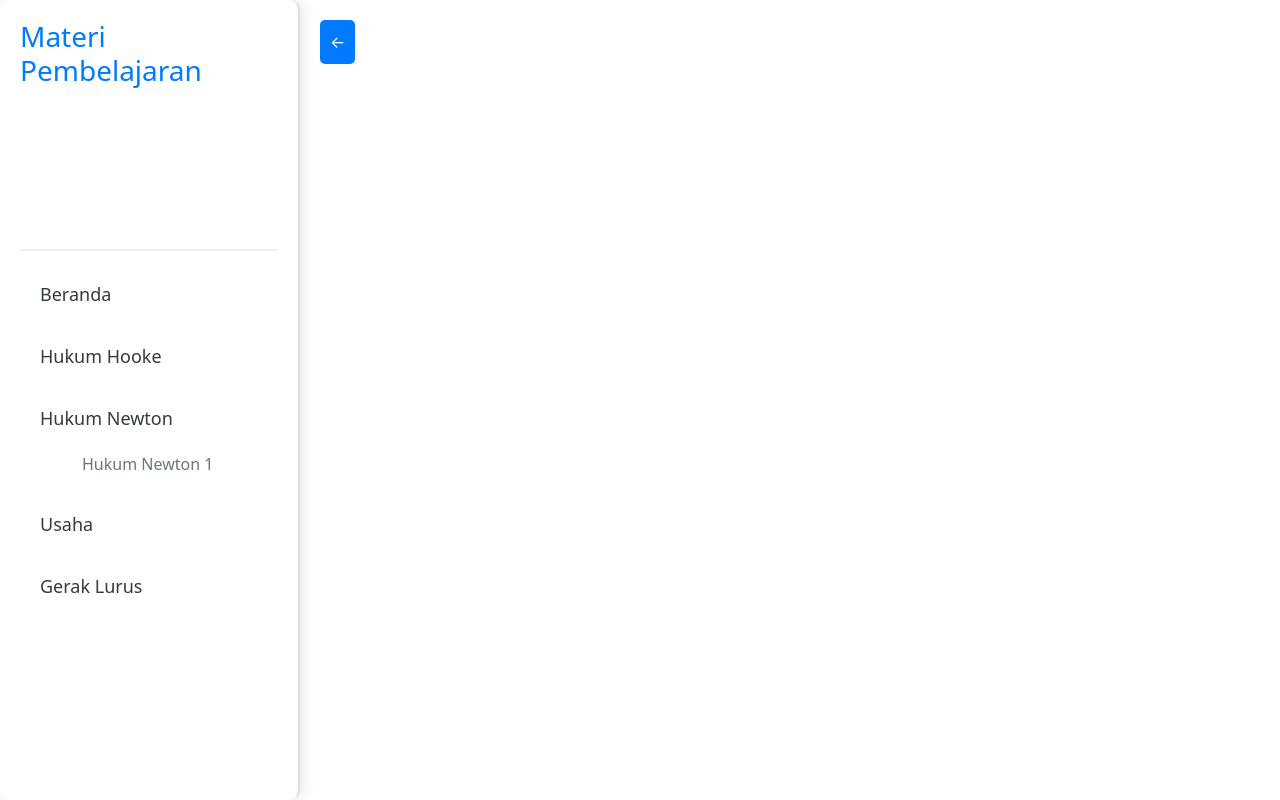
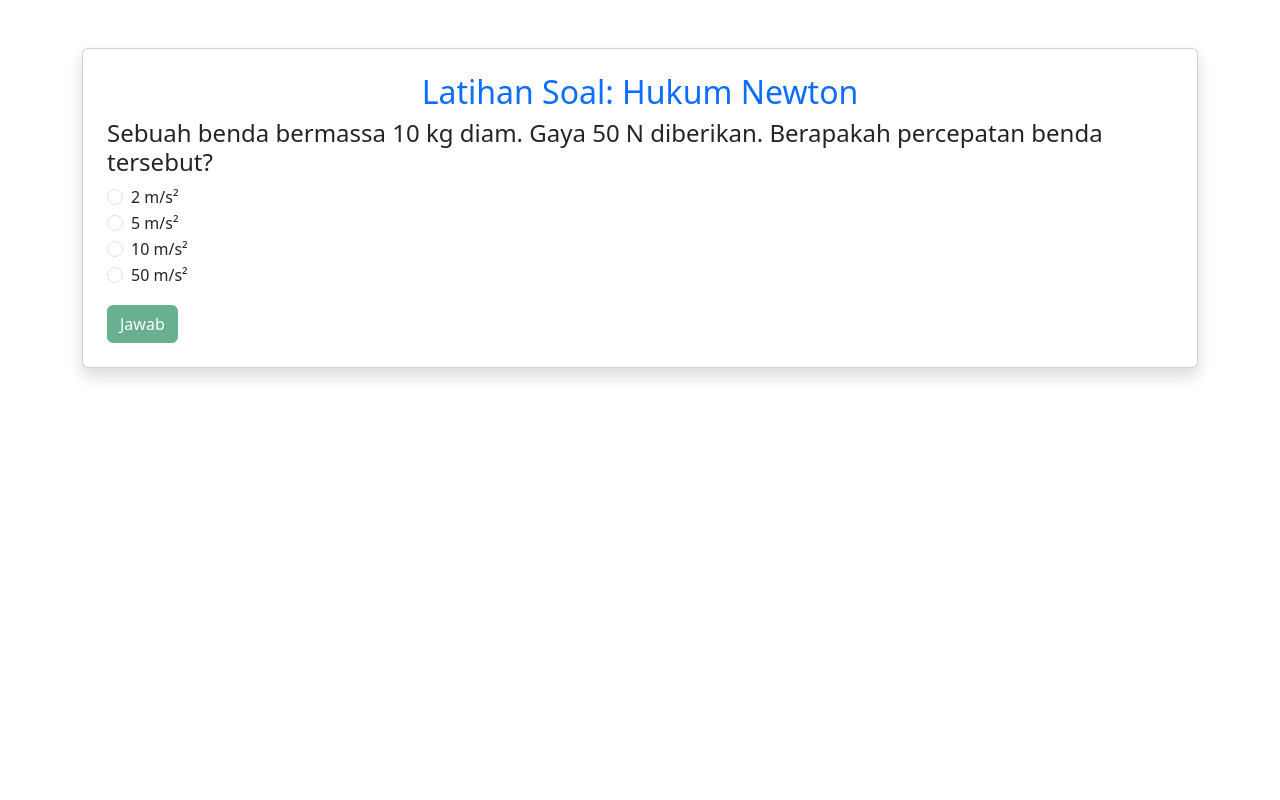
Before and after one commit to barthms/physic-SMA, a React (Create React App) app: page /latihanNewton in a window 1280 px wide. Built offline with nearby package versions, Linux system fonts and the light colour scheme.

Commit message:
menyimpan file sementara

```diff
--- a/src/App.js
+++ b/src/App.js
@@ -1,4 +1,3 @@
-// App.js
 import React from "react";
 import { BrowserRouter as Router, Route, Routes } from "react-router-dom";
 import 'bootstrap/dist/css/bootstrap.css';
@@ -6,32 +5,36 @@ import 'bootstrap/dist/css/bootstrap.css';
 import Beranda from "./pages/Beranda";
 import Newtonn from "./pages/Newtonn";
 import Newton1 from "./pages/newton1";
-import Sidebar from "./components/Sidebar";
+// import Sidebar from "./components/Sidebar";
 import Hooke from './pages/Hooke';
 import Usaha from "./pages/Usaha";
 import GerakLurus from "./pages/GerakLurus";
+import LatihanSoal from "./pages/LatihanNewton";
+import Dashboard from "./pages/Dashboard";
 
 const App = () => {
     return (
         <Router>
             <div>
-                <Sidebar />
-
+                <>
+                {/* <Sidebar /> */}
                 <div className="main-content">
                     <Routes>
-                        <Route path="/" element={<Beranda />} />
+                        <Route path="/" element={<Dashboard />} />
                         <Route path="/beranda" element={<Beranda />} />
                         <Route path="/pages/Hooke" element={<Hooke />} />
                         <Route path="/newtonn" element={<Newtonn />} />
                         <Route path="/newton1" element={<Newton1 />} />
-                        <Route path="/newton2" element={<Newtonn />} />
-                        <Route path="/newton3" element={<Newtonn />} />
+                        <Route path="/newton2" element={<Newton1 />} />
+                        <Route path="/newton3" element={<Newton1 />} />
                         <Route path="/usaha" element={<Usaha />} />
                         <Route path="/geraklurus" element={<GerakLurus />} />
                         <Route path="/GLB" element={<GerakLurus />} />
                         <Route path="/GLBB" element={<GerakLurus />} />
+                        <Route path="/latihanNewton" element={<LatihanSoal />} />
                     </Routes>
                 </div>
+                </>
             </div>
         </Router>
     );
--- /dev/null
+++ b/src/components/NewtonPenjelasan.js
@@ -0,0 +1,28 @@
+import React from 'react';
+
+const Penjelasan = ({ soal, jawabanUser }) => {
+    return (
+        <div>
+            <h4 className="text-center text-info">Penjelasan Soal</h4>
+            {soal.map((item, index) => (
+                <div key={index} className="mb-3">
+                    <h5>
+                        {index + 1}. {item.pertanyaan}
+                    </h5>
+                    <p>
+                        <strong>Jawaban Benar:</strong> {item.jawaban}
+                    </p>
+                    <p>
+                        <strong>Jawaban Anda:</strong> {jawabanUser[index] || "Tidak Dijawab"}
+                    </p>
+                    <p>
+                        <strong>Penjelasan:</strong> {item.penjelasan}
+                    </p>
+                    <hr />
+                </div>
+            ))}
+        </div>
+    );
+};
+
+export default Penjelasan;
--- /dev/null
+++ b/src/components/NewtonSoal.js
@@ -0,0 +1,27 @@
+const DataSoal = [
+    {
+        pertanyaan: "Sebuah benda bermassa 10 kg diam. Gaya 50 N diberikan. Berapakah percepatan benda tersebut?",
+        pilihan: ["2 m/s²", "5 m/s²", "10 m/s²", "50 m/s²"],
+        jawaban: "5 m/s²",
+        penjelasan: "Percepatan dihitung menggunakan rumus F = m x a, sehingga a = F/m = 50/10 = 5 m/s².",
+    },
+    {
+        pertanyaan: "Jika resultan gaya pada benda nol, maka benda...",
+        pilihan: [
+            "Bergerak lurus beraturan",
+            "Berakselerasi",
+            "Bergerak melingkar",
+            "Dalam keadaan diam atau bergerak dengan kecepatan tetap",
+        ],
+        jawaban: "Dalam keadaan diam atau bergerak dengan kecepatan tetap",
+        penjelasan: "Hukum Newton 1 menyatakan bahwa jika resultan gaya nol, benda tetap diam atau bergerak dengan kecepatan konstan.",
+    },
+    {
+        pertanyaan: "Hukum Newton 2: percepatan benda berbanding lurus dengan...",
+        pilihan: ["Massa benda", "Gaya yang diberikan", "Gravitasi", "Kecepatan benda"],
+        jawaban: "Gaya yang diberikan",
+        penjelasan: "Hukum Newton 2 menyatakan bahwa percepatan berbanding lurus dengan gaya dan berbanding terbalik dengan massa (F = m x a).",
+    },
+];
+
+export default DataSoal;
--- a/src/components/Sidebar.js
+++ b/src/components/Sidebar.js
@@ -4,45 +4,22 @@ import 'bootstrap/dist/css/bootstrap.css';
 import '../styling/sidebar.css';
 
 const Sidebar = () => {
-    const [isSidebarOpen, setIsSidebarOpen] = useState(true); // State untuk mengelola status sidebar
+    const [isSidebarOpen, setIsSidebarOpen] = useState(true);
 
-    // Fungsi untuk toggle status sidebar
     const toggleSidebar = () => {
         setIsSidebarOpen(!isSidebarOpen);
     };
 
     return (
-        <>
-            {/* Tombol untuk membuka/menutup sidebar */}
+        <div className={`wrapper ${isSidebarOpen ? 'sidebar-open' : ''}`}>
             <button
                 className="toggle-btn"
                 onClick={toggleSidebar}
-                style={{
-                    position: 'absolute',
-                    top: '20px',
-                    left: isSidebarOpen ? '320px' : '20px', // Menyesuaikan posisi tombol toggle
-                    transition: 'left 0.3s ease',
-                    zIndex: 1001,
-                    padding: '10px',
-                    backgroundColor: '#007bff',
-                    color: 'white',
-                    border: 'none',
-                    borderRadius: '5px',
-                    cursor: 'pointer',
-                }}
+                aria-label="Toggle Sidebar"
             >
-                {isSidebarOpen ? '←' : '→'}
             </button>
 
-            {/* Sidebar */}
-            <div
-                className={`sidebar ${isSidebarOpen ? 'open' : ''}`}
-                style={{
-                    width: isSidebarOpen ? '300px' : '0', // Mengatur lebar sidebar
-                    transition: 'width 0.3s ease',
-                    display: 'grid',
-                }}
-            >
+            <div className={`sidebar ${isSidebarOpen ? 'open' : 'closed'}`}>
                 <div className="sidebar-header">
                     <h3>Materi Pembelajaran</h3>
                 </div>
@@ -65,10 +42,10 @@ const Sidebar = () => {
                                 <i className="fas fa-atom"></i>
                                 <span>Hukum Newton</span>
                             </Link>
-                            <ul className="sub-nav">
+                            <ul className="sub-nav-list">
                                 <li>
-                                    <Link to="/newton1" className="nav-link">
-                                        <span>Hukum Newton 1</span>
+                                    <Link to="/newton1" className="nav-link-small">
+                                        <span>Jenis Hukum Newton</span>
                                     </Link>
                                 </li>
                             </ul>
@@ -79,16 +56,27 @@ const Sidebar = () => {
                                 <span>Usaha</span>
                             </Link>
                         </li>
+                    </ul>
+                </nav>
+                <div className="sidebar-header">
+                    <h3>Latihan Soal</h3>
+                </div>
+                    <ul className="nav-list">
                         <li className="nav-item">
-                            <Link to="/geraklurus" className="nav-link">
+                            <Link to="/latihanNewton" className="nav-link">
                                 <i className="fas fa-arrow-right"></i>
-                                <span>Gerak Lurus</span>
+                                <span>Hukum Newton</span>
+                            </Link>
+                        </li>
+                        <li className="nav-item">
+                            <Link to="/latihanHook" className="nav-link">
+                                <i className="fas fa-arrow-right"></i>
+                                <span>Hukum Hook</span>
                             </Link>
                         </li>
                     </ul>
-                </nav>
             </div>
-        </>
+        </div>
     );
 };
 
--- a/src/pages/Beranda.js
+++ b/src/pages/Beranda.js
@@ -44,9 +44,6 @@ const Beranda = () => {
                     }
                 />
             </div>
-            <div>
-                <button></button>
-            </div>
         </>
     );
 };
--- /dev/null
+++ b/src/pages/Dashboard.js
@@ -0,0 +1,58 @@
+import React from 'react';
+
+
+const Dashboard = () => {
+
+    return (
+        <div className="dashboard-container">
+            <header className="hero-section">
+                <h1 className="main-title">Selamat Datang di Portal Fisika</h1>
+                <p className="subtitle">Jelajahi Dunia Fisika Bersama Kami</p>
+            </header>
+
+            <div className="featured-topics">
+                <div className="topic-card">
+                    <i className="fas fa-atom"></i>
+                    <h2>Mekanika</h2>
+                    <p>Pelajari konsep gerak, gaya, dan energi</p>
+                </div>
+                <div className="topic-card">
+                    <i className="fas fa-bolt"></i>
+                    <h2>Elektromagnetik</h2>
+                    <p>Eksplorasi listrik dan magnet</p>
+                </div>
+                <div className="topic-card">
+                    <i className="fas fa-wave-square"></i>
+                    <h2>Gelombang</h2>
+                    <p>Pahami getaran dan gelombang</p>
+                </div>
+            </div>
+
+            <section className="latest-experiments">
+                <h2>Eksperimen Terbaru</h2>
+                <div className="experiment-grid">
+                    <div className="experiment-card">
+                        <img src="/images/experiment1.jpg" alt="Eksperimen Pendulum" />
+                        <h3>Pendulum Sederhana</h3>
+                        <p>Mengukur periode dan frekuensi getaran</p>
+                    </div>
+                    <div className="experiment-card">
+                        <img src="/images/experiment2.jpg" alt="Eksperimen Listrik" />
+                        <h3>Rangkaian Listrik</h3>
+                        <p>Memahami hukum Ohm</p>
+                    </div>
+                </div>
+            </section>
+
+            <section className="physics-quote">
+                <blockquote>
+                    "Fisika adalah puisi alam semesta yang ditulis dalam bahasa matematika"
+                    <footer>- Galileo Galilei</footer>
+                </blockquote>
+            </section>
+        </div>    );
+
+
+}
+
+export default Dashboard;
--- /dev/null
+++ b/src/pages/LatihanNewton.js
@@ -0,0 +1,90 @@
+import React, { useState } from 'react';
+import DataSoal from '../components/NewtonSoal';
+import Penjelasan from '../components/NewtonPenjelasan';
+import 'bootstrap/dist/css/bootstrap.css';
+
+const LatihanSoal = () => {
+    const [soalSaatIni, setSoalSaatIni] = useState(0);
+    const [skor, setSkor] = useState(0);
+    const [tampilkanSkor, setTampilkanSkor] = useState(false);
+    const [pilihanDipilih, setPilihanDipilih] = useState('');
+    const [jawabanUser, setJawabanUser] = useState([]);
+
+    const pilihJawaban = (jawaban) => {
+        setPilihanDipilih(jawaban);
+    };
+
+    const kirimJawaban = () => {
+        const jawabanBaru = [jawabanUser];
+        jawabanBaru[soalSaatIni] = pilihanDipilih;
+        setJawabanUser(jawabanBaru);
+
+        if (pilihanDipilih === DataSoal[soalSaatIni].jawaban) {
+            setSkor(skor + 1);
+        }
+
+        const soalSelanjutnya = soalSaatIni + 1;
+        if (soalSelanjutnya < DataSoal.length) {
+            setSoalSaatIni(soalSelanjutnya);
+            setPilihanDipilih('');
+        } else {
+            setTampilkanSkor(true);
+        }
+    };
+
+    const ulangiLatihan = () => {
+        setSoalSaatIni(0);
+        setSkor(0);
+        setTampilkanSkor(false);
+        setPilihanDipilih('');
+        setJawabanUser([]);
+    };
+
+    return (
+        <div className="container mt-5">
+            <div className="card p-4 shadow">
+                <h2 className="text-center text-primary">Latihan Soal: Hukum Newton</h2>
+                {tampilkanSkor ? (
+                    <div>
+                        <div className="text-center mb-4">
+                            <h3>Skor Kamu: {skor} dari {DataSoal.length}</h3>
+                            <button className="btn btn-primary mt-3" onClick={ulangiLatihan}>
+                                Ulangi Latihan
+                            </button>
+                        </div>
+                        <Penjelasan soal={DataSoal} jawabanUser={jawabanUser} />
+                    </div>
+                ) : (
+                    <div>
+                        <h4>{DataSoal[soalSaatIni].pertanyaan}</h4>
+                        {DataSoal[soalSaatIni].pilihan.map((pilihan, index) => (
+                            <div className="form-check" key={index}>
+                                <input
+                                    type="radio"
+                                    className="form-check-input"
+                                    id={`pilihan-${index}`}
+                                    name="jawaban"
+                                    value={pilihan}
+                                    checked={pilihanDipilih === pilihan}
+                                    onChange={() => pilihJawaban(pilihan)}
+                                />
+                                <label className="form-check-label" htmlFor={`pilihan-${index}`}>
+                                    {pilihan}
+                                </label>
+                            </div>
+                        ))}
+                        <button
+                            className="btn btn-success mt-3"
+                            onClick={kirimJawaban}
+                            disabled={!pilihanDipilih}
+                        >
+                            {soalSaatIni === DataSoal.length - 1 ? "Lihat Hasil" : "Jawab"}
+                        </button>
+                    </div>
+                )}
+            </div>
+        </div>
+    );
+};
+
+export default LatihanSoal;
```
Also changed, not shown: src/assets/Gambar WhatsApp 2024-11-20 pukul 16.48.30_2ce05708.jpg (added).
